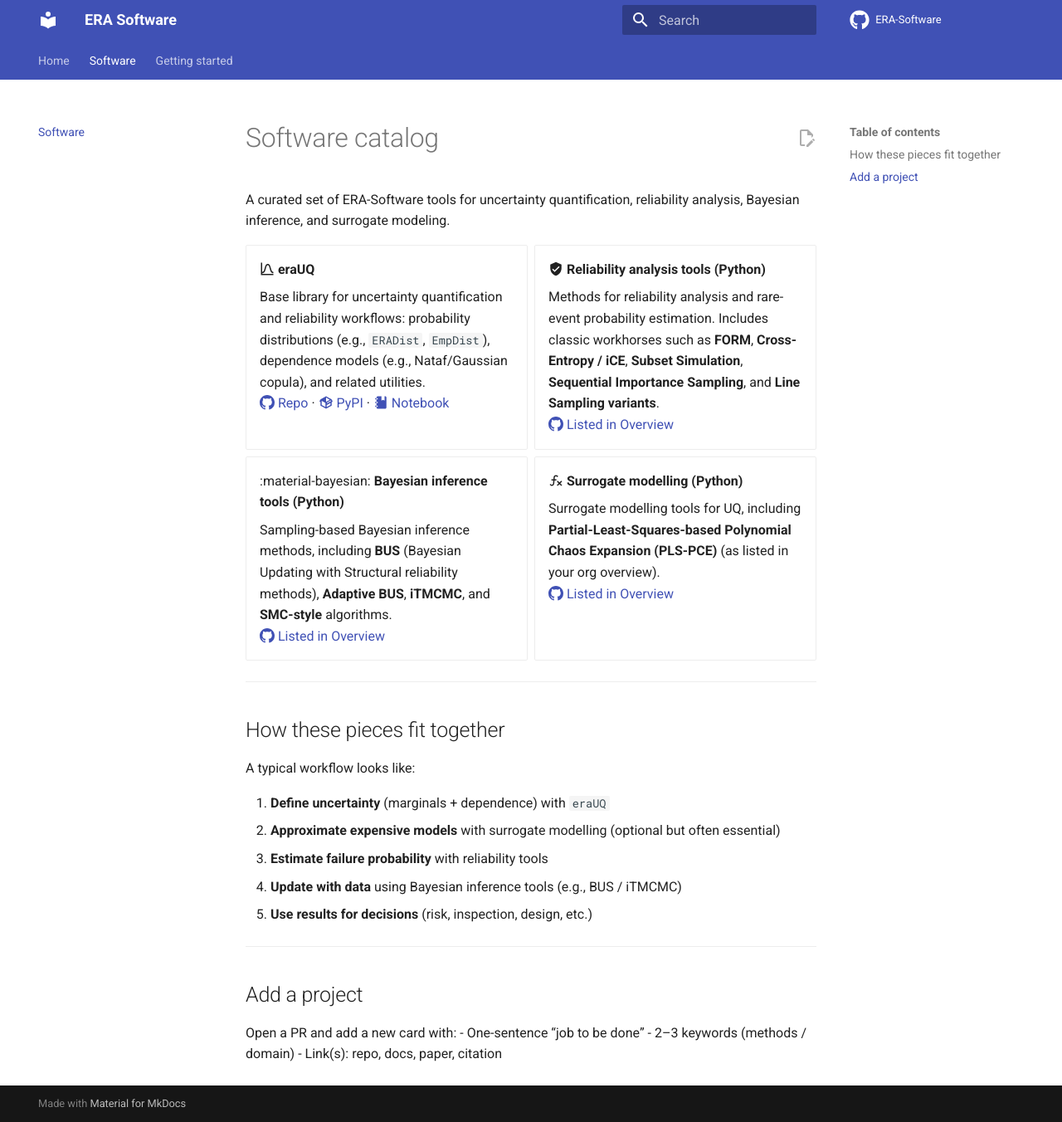
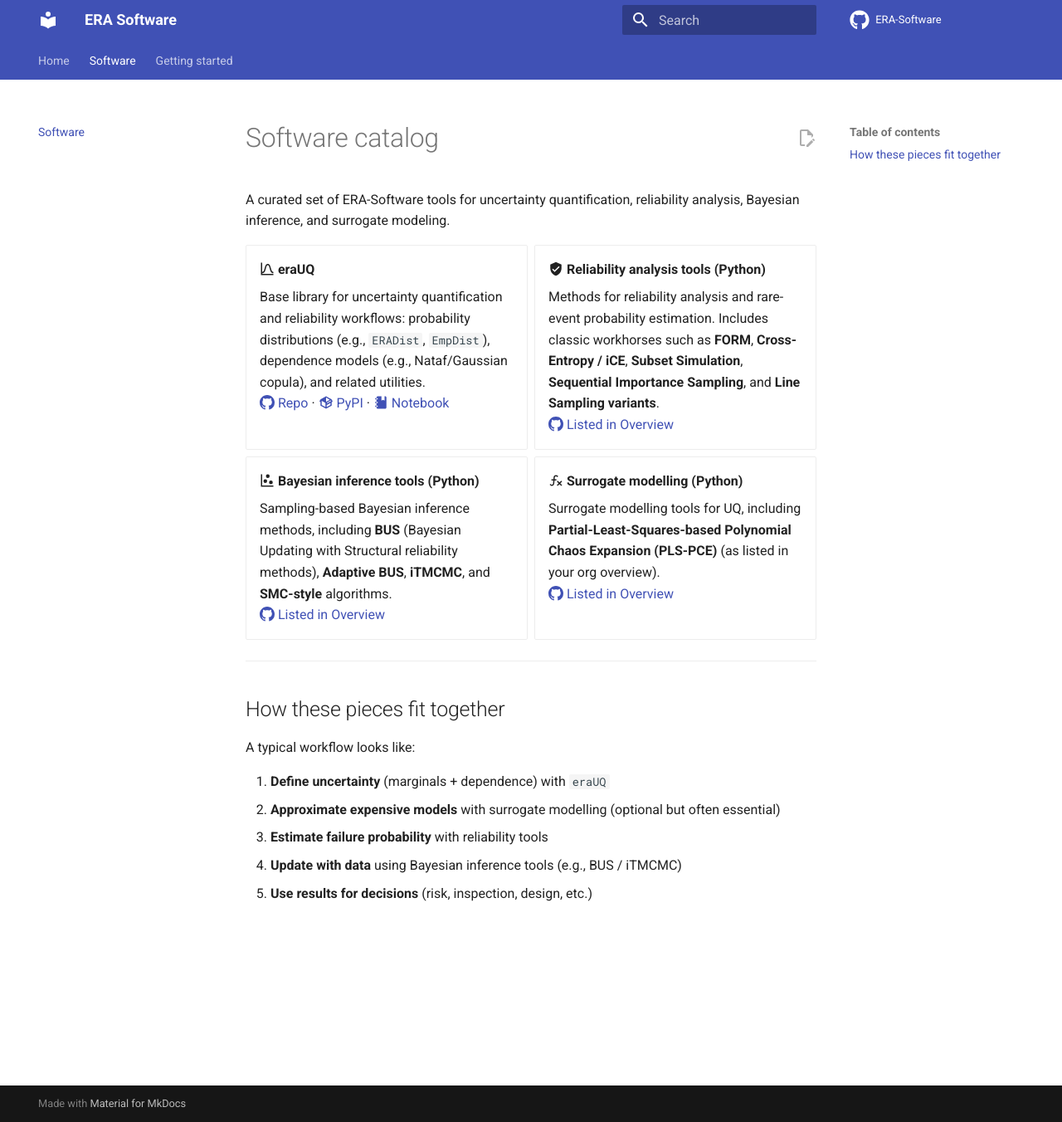
Before and after one commit to ERA-Software/ERA-Software.github.io, an MkDocs documentation site: the page built from src_docs/software.md, in a window 1280 px wide and 1352 px high. Shown: the whole window at 83% size. Built offline with MkDocs 1.6.1 and Material for MkDocs 9.7.7, drawn with Linux system fonts in a browser that asks for light colours.

Commit message:
fix icon

```diff
--- a/src_docs/software.md
+++ b/src_docs/software.md
@@ -16,7 +16,7 @@ A curated set of ERA-Software tools for uncertainty quantification, reliability
     Methods for reliability analysis and rare-event probability estimation. Includes classic workhorses such as **FORM**, **Cross-Entropy / iCE**, **Subset Simulation**, **Sequential Importance Sampling**, and **Line Sampling variants**.
     [:octicons-mark-github-16: Listed in Overview](https://github.com/ERA-Software/Overview)
 
--   :material-bayesian: **Bayesian inference tools (Python)**
+-   :material-chart-scatter-plot: **Bayesian inference tools (Python)**
 
     Sampling-based Bayesian inference methods, including **BUS** (Bayesian Updating with Structural reliability methods), **Adaptive BUS**, **iTMCMC**, and **SMC-style** algorithms.
     [:octicons-mark-github-16: Listed in Overview](https://github.com/ERA-Software/Overview)
@@ -39,12 +39,3 @@ A typical workflow looks like:
 3. **Estimate failure probability** with reliability tools
 4. **Update with data** using Bayesian inference tools (e.g., BUS / iTMCMC)
 5. **Use results for decisions** (risk, inspection, design, etc.)
-
----
-
-## Add a project
-
-Open a PR and add a new card with:
-- One-sentence “job to be done”
-- 2–3 keywords (methods / domain)
-- Link(s): repo, docs, paper, citation
```
